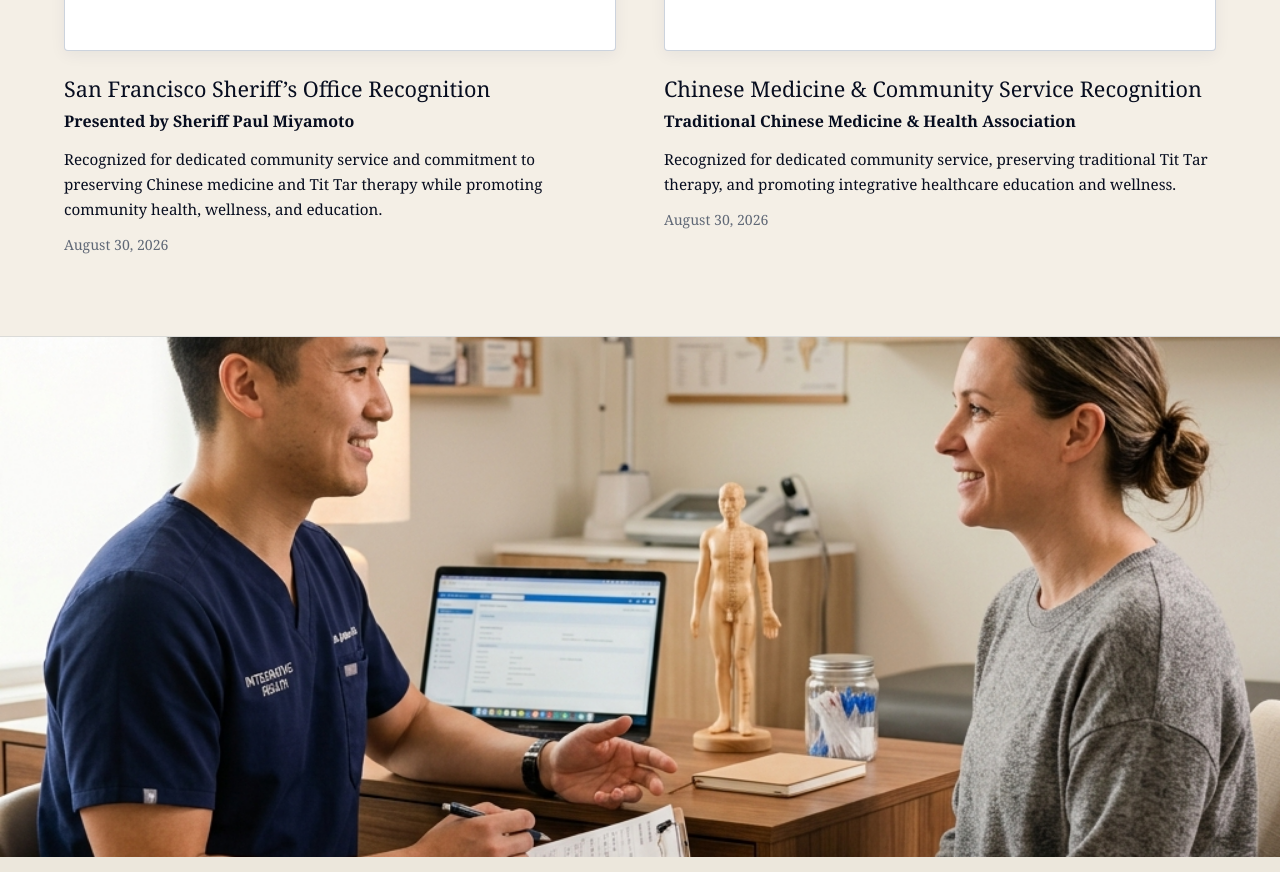
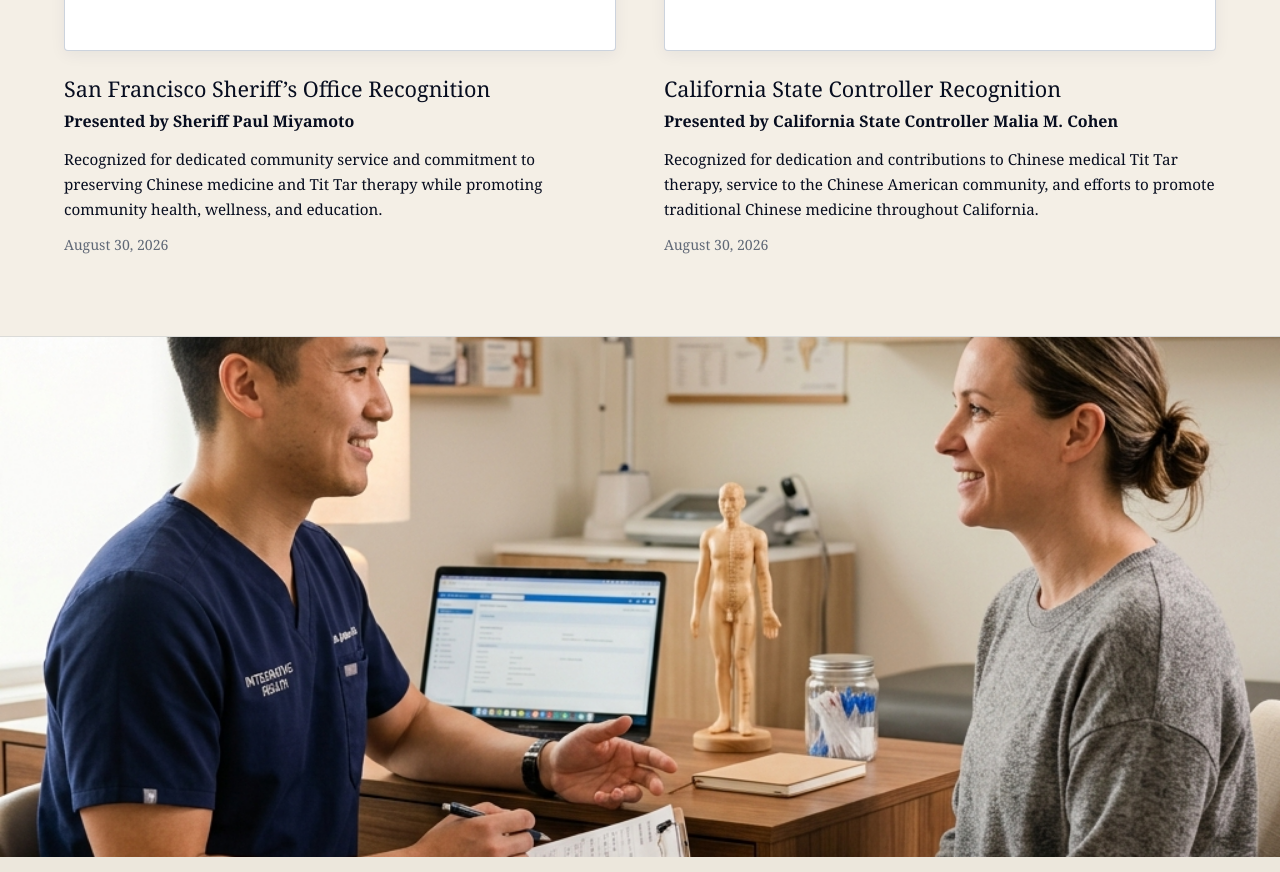
Before and after one commit to kuoclaire/ushun-health, a website: page index.html in a window 1280 px wide. Shown: the part 2923-3795 px from the top of the page. Drawn offline with Linux system fonts and the light colour scheme; a web font is replaced by a local one.

Commit message:
updated text

```diff
--- a/index.html
+++ b/index.html
@@ -147,9 +147,9 @@
               <img src="assets/images/csc-certificate.png" alt="Certificate of Recognition for Service to Chinese Medicine and Community Health presented to Kin Fok, L.Ac., Dipl. O.M." class="certificate-img" loading="lazy">
             </div>
             <div class="certificate-caption">
-              <h3 class="caption-title">Chinese Medicine & Community Service Recognition</h3>
-              <p class="caption-presenter">Traditional Chinese Medicine & Health Association</p>
-              <p class="caption-description">Recognized for dedicated community service, preserving traditional Tit Tar therapy, and promoting integrative healthcare education and wellness.</p>
+              <h3 class="caption-title">California State Controller Recognition</h3>
+              <p class="caption-presenter">Presented by California State Controller Malia M. Cohen</p>
+              <p class="caption-description">Recognized for dedication and contributions to Chinese medical Tit Tar therapy, service to the Chinese American community, and efforts to promote traditional Chinese medicine throughout California.</p>
               <p class="caption-date">August 30, 2026</p>
             </div>
           </div>
```
